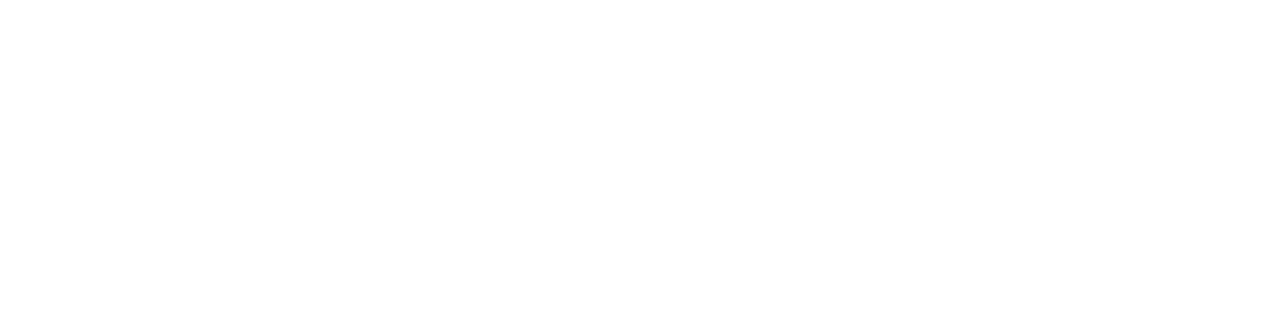
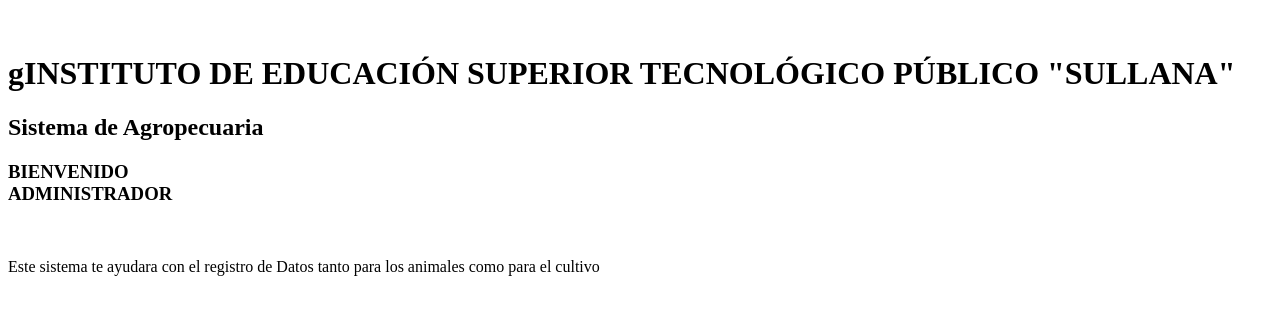
Before and after one commit to GonBur/proyecto_agropecuaria, a plain HTML site: page index.html in a window 1280 px wide. Drawn offline with Linux system fonts and the light colour scheme.

Commit message:
actualizando cambios en la pagina del sistema 1.0

```diff
--- a/index.html
+++ b/index.html
@@ -7,6 +7,45 @@
     <title>Sistema de Agropecuaria</title>
 </head>
 <body>
+    <!-- CABECERA - HEADER -->
+    <header>
+        <!-- imagen de logo -->
+        <figure>
+            <img src="" alt="">
+        </figure>
 
+        <!-- titulo - h1 -->
+        <h1>
+            gINSTITUTO DE EDUCACIÓN SUPERIOR
+            TECNOLÓGICO PÚBLICO "SULLANA"
+        </h1>
+
+
+    </header>
+
+    <!-- SECCION NOMBRE Y MENU DE NAVEGACION -->
+    <section>
+
+        <!-- nombre - h2 -->
+        <h2>Sistema de Agropecuaria</h2>
+
+        <!-- menu de navegacion - nav -->
+        <nav></nav>
+    </section>
+
+    <!-- CONTENIDO PRINCIPAL -MAIN -->
+    <main>
+
+        <!-- texto adicional al body(main) - h3 -->
+        <h3>BIENVENIDO <br/>ADMINISTRADOR</h3>
+
+        <!-- imagen al acceder al sistema - figure >img -->
+        <figure>
+            <img src="" alt="">
+        </figure>
+
+        <!-- texto adicional en el body(main) - p -->
+        <p>Este sistema te ayudara con el registro de Datos tanto para los animales como para el cultivo  </p>
+    </main>
 </body>
 </html>
```
